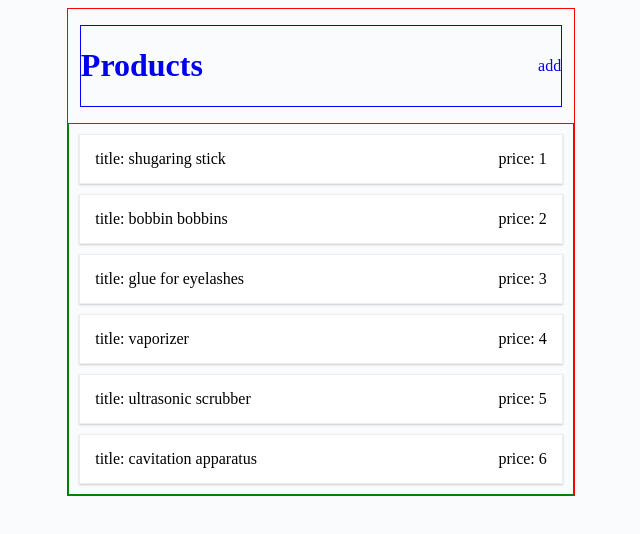
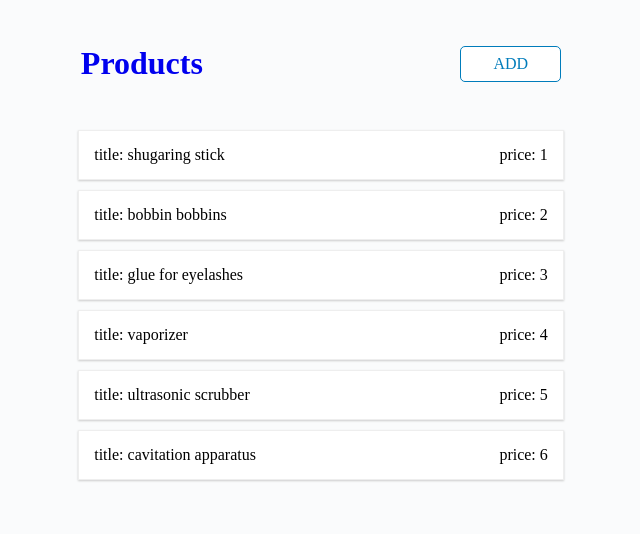
Before and after one commit to manbrk/ngBuddhaTt, an Angular app: page /list in a window 1280 px wide. Shown: the top 534 px of the page, without its empty margins (319-959 px from the left). Built offline with nearby package versions, Linux system fonts and the light colour scheme.

Commit message:
add btn markup

```diff
--- a/src/app/app.component.css
+++ b/src/app/app.component.css
@@ -0,0 +1,8 @@
+.btn {
+  background-color: #fff;
+  border: #007CBB 1px solid;
+  color: #007CBB;
+  text-transform: uppercase;
+  padding: .5rem 2rem;
+  border-radius: 5px;
+}
--- a/src/app/app.component.html
+++ b/src/app/app.component.html
@@ -3,7 +3,7 @@
     <h1>
       <a [routerLink]="['/list']">{{title}}</a>
     </h1>
-    <a [routerLink]="['/add']">add</a>
+    <a [routerLink]="['/add']" class="btn">add</a>
   </header>
   <div class="content">
     <router-outlet></router-outlet>
--- a/src/styles.css
+++ b/src/styles.css
@@ -10,11 +10,7 @@ body {
   justify-content: flex-start;
   align-items: center;
 
-  border: 1px solid red;
-}
-
-.content {
-  width: 100%;
+  /*border: 1px solid red;*/
 }
 
 header {
@@ -24,7 +20,11 @@ header {
   justify-content: space-between;
   align-items: center;
 
-  border: 1px solid blue;
+  /*border: 1px solid blue;*/
+}
+
+.content {
+  width: 100%;
 }
 
 a {
@@ -32,7 +32,8 @@ a {
 }
 
 ul {
-  border: 1px solid green;
+  /*border: 1px solid green;*/
+
   list-style: none;
   margin: 0;
   padding: 0;
```
